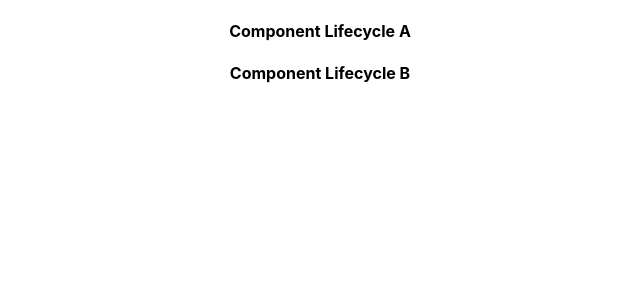
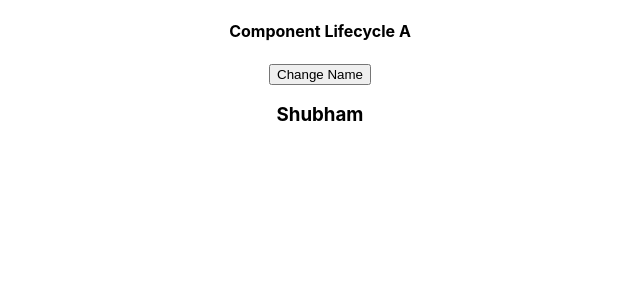
Before and after one commit to GeekShubhamRajput/react-js-learning, a React (Create React App) app: page / in a window 1280 px wide. Shown: the top 300 px of the page, without its empty margins (320-960 px from the left). Built offline with nearby package versions, Linux system fonts and the light colour scheme.

Commit message:
Component Updating Lifecycle Methods

```diff
--- a/src/components/LifecycleA.js
+++ b/src/components/LifecycleA.js
@@ -1,5 +1,4 @@
 import React, {Component} from 'react'
-import LifecycleB from './LifecycleB'
 
 class LifecycleA extends Component{
   constructor(props){
@@ -21,12 +20,33 @@ class LifecycleA extends Component{
     console.log("Lifecycle A componentDidMount")
   }
 
+  shouldComponentUpdate(nextProps, nextState){
+    console.log("Lifecycle A shouldComponentUpdate")
+    return true
+  }
+
+  getSnapshotBeforeUpdate(prevProps, prevState){
+    console.log("Lifecycle A getSnapshotBeforeUpdate")
+    return true
+  }
+
+  componentDidUpdate(prevState, prevProps){
+    console.log("Lifecycle A componentDidUpdate")
+  }
+
+  changeState = () =>{
+    this.setState({
+      name: "John Doe"
+    })
+  }
+
   render(){
     console.log("Lifecycle A render")
     return(
       <div>
         <h4>Component Lifecycle A</h4>
-        <LifecycleB />
+        <button onClick={this.changeState}>Change Name</button>
+        <h3>{this.state.name}</h3>
       </div>
     )
   }
```
